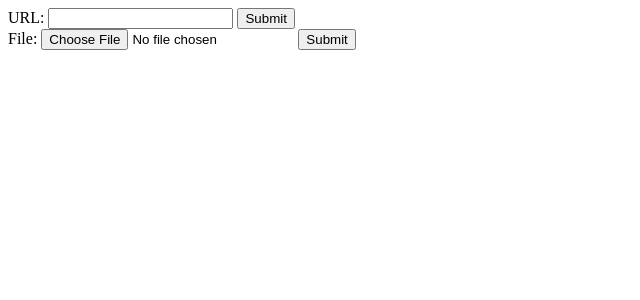
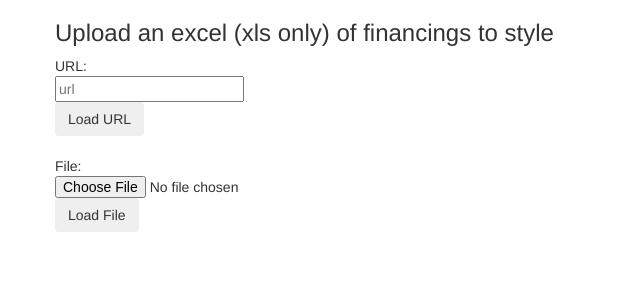
Before and after one commit to jdavidson/technews, a Flask app: page /financings/ in a window 1280 px wide. Shown: the top 300 px of the page, without its empty margins (0-640 px from the left). Run offline with Flask 2, Linux system fonts and the light colour scheme; some libraries are stand-ins or nearby versions.

Commit message:
Reformatted the excel workflow to be prettier

```diff
--- a/templates/enter_excel.html
+++ b/templates/enter_excel.html
@@ -2,15 +2,36 @@
 <html>
     <head>
         <title>Enter some news!</title>
+        <link href="//netdna.bootstrapcdn.com/twitter-bootstrap/2.3.2/css/bootstrap-combined.no-icons.min.css" rel="stylesheet">
     </head>
     <body>
-        <form action="{{ action }}" method="POST" name="url">
-            URL: <input name="url"></input>
-            <input type="submit">
-        </form>
-        <form enctype=multipart/form-data action="{{ action_file }}" method="POST" name="file">
-            File: <input name="file" type="file"></input>
-            <input type="submit">
-        </form>
+        <div class="container">
+            <div class="row">
+                <h3>Upload an excel (xls only) of financings to style</h3>
+            </div>
+            <div class="row">
+                <form class="form-inline" action="{{ action }}" method="POST" name="url">
+                    <div class="span1">URL:</div>
+                    <div class="span3">
+                        <input class="span3" type="text" placeholder="url" name="url"></input>
+                    </div>
+                    <div class="span2">
+                        <button type="submit" class="btn span2">Load URL</button>
+                    </div>
+                </form>
+            </div>
+            <div class="row">&nbsp;</div>
+            <div class="row">
+                <form class="form-inline" enctype=multipart/form-data action="{{ action_file }}" method="POST" name="file">
+                    <div class="span1">File:</div>
+                    <div class="span3">
+                        <input name="file" type="file"></input>
+                    </div>
+                    <div class="span2">
+                        <button type="submit" class="btn span2">Load File</button>
+                    </div>
+                </form>
+            </div>
+        </div>
     </body>
 </html>
--- a/templates/enter_news.html
+++ b/templates/enter_news.html
@@ -2,6 +2,7 @@
 <html>
     <head>
         <title>Enter some news!</title>
+        <link href="//netdna.bootstrapcdn.com/twitter-bootstrap/2.3.2/css/bootstrap-combined.no-icons.min.css" rel="stylesheet">
     </head>
     <body>
         <form action="{{ action }}" method="POST" name="news">
```
Also changed, not shown: templates/financings.html (+11 -6 lines).
